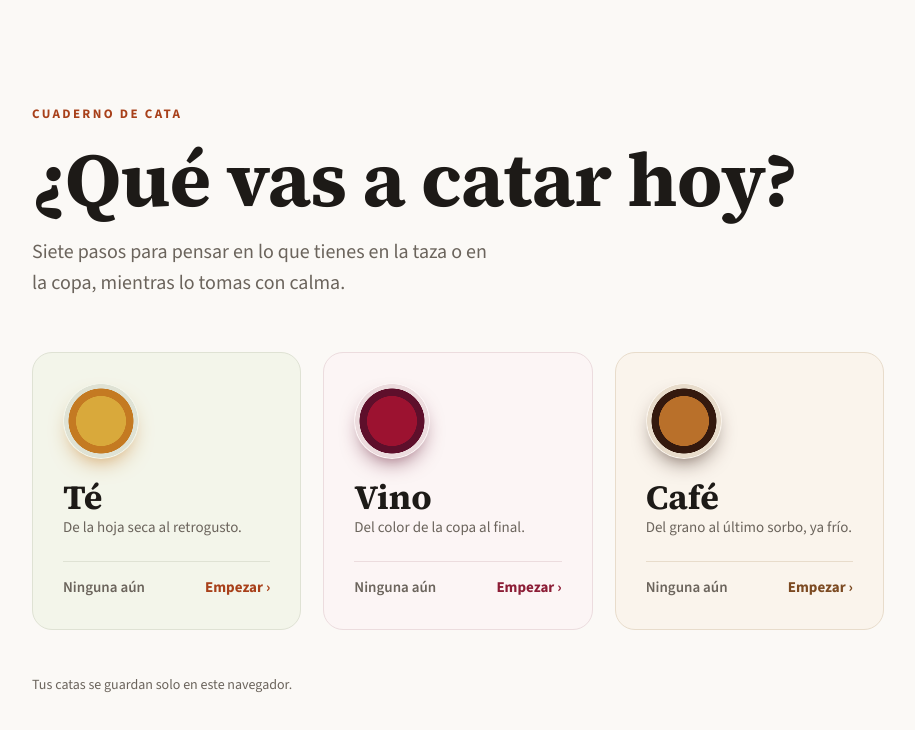
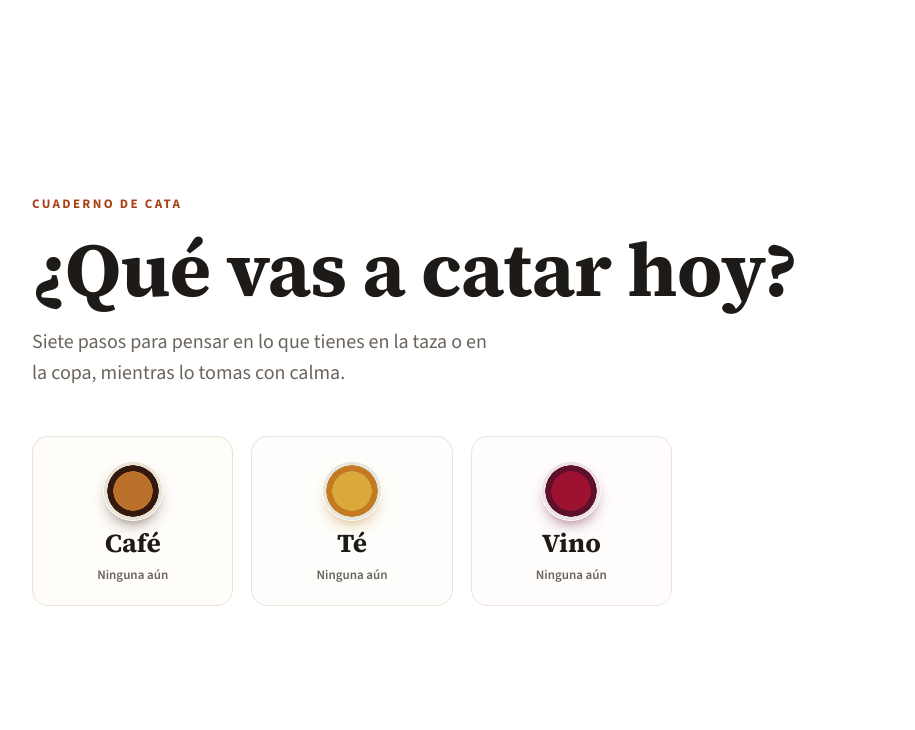
Before and after one commit to iaadileli/cata-te, a website: page index.html in a window 1280 px wide. Shown: the whole page, without its empty margins (182-1097 px from the left). Drawn offline with nearby package versions, Linux system fonts and the light colour scheme.

Commit message:
Portada: tarjetas pequeñas en fila (café, té, vino); fondos casi blancos
Co-Authored-By: Claude Opus 5.5 <noreply@anthropic.com>

```diff
--- a/index.html
+++ b/index.html
@@ -22,10 +22,10 @@
 --bg:light-dark(#ffffff,#15120f);--ink:light-dark(#1d1a17,#efe9e2);--mute:light-dark(#6b645c,#a59c92);
 --line:light-dark(#e6e0d9,#332d27);--card:light-dark(#faf8f5,#1e1a16);
 --cu:light-dark(#a8401a,#e0794a);--leaf:light-dark(#3d4a30,#a9bb92);--cuSoft:light-dark(#f7e7df,#3a2318)}
-:root[data-c=""]{--bg:light-dark(#fbf9f6,#15120f)}
-:root[data-c=te]{--bg:light-dark(#f3f5ea,#13150f);--card:light-dark(#ebeee0,#1b1e16);--line:light-dark(#dfe2d4,#2f3427);--cuSoft:light-dark(#f6e6dc,#38241a)}
-:root[data-c=vino]{--bg:light-dark(#fcf5f5,#170f11);--card:light-dark(#f6eaeb,#21151a);--line:light-dark(#ecdcde,#3a252b);--cu:light-dark(#8c1d36,#e58a9d);--leaf:light-dark(#57304a,#d1a6c0);--cuSoft:light-dark(#f5e1e5,#3b1d25)}
-:root[data-c=cafe]{--bg:light-dark(#faf4ec,#16110c);--card:light-dark(#f3e9dc,#201812);--line:light-dark(#e8dccb,#3a2d21);--cu:light-dark(#7c4a22,#d9a06a);--leaf:light-dark(#4b3a2b,#cbb59a);--cuSoft:light-dark(#f1e2cf,#3a2717)}
+:root[data-c=""]{--bg:light-dark(#ffffff,#15120f)}
+:root[data-c=te]{--bg:light-dark(#fdfefb,#13150f);--card:light-dark(#f8f9f4,#1b1e16);--line:light-dark(#e3e6db,#2f3427)}
+:root[data-c=vino]{--bg:light-dark(#fffcfc,#170f11);--card:light-dark(#fbf6f6,#21151a);--line:light-dark(#ede2e3,#3a252b);--cu:light-dark(#8c1d36,#e58a9d);--leaf:light-dark(#57304a,#d1a6c0);--cuSoft:light-dark(#f7e8eb,#3b1d25)}
+:root[data-c=cafe]{--bg:light-dark(#fffdf9,#16110c);--card:light-dark(#faf6f0,#201812);--line:light-dark(#ebe2d6,#3a2d21);--cu:light-dark(#7c4a22,#d9a06a);--leaf:light-dark(#4b3a2b,#cbb59a);--cuSoft:light-dark(#f5eadc,#3a2717)}
 :root[data-theme=light]{color-scheme:light}:root[data-theme=dark]{color-scheme:dark}
 *{box-sizing:border-box;min-width:0}
 body{margin:0;background:var(--bg);color:var(--ink);font:16px/1.55 "Source Sans 3",system-ui,sans-serif;overflow-x:clip}
@@ -85,19 +85,15 @@ input[type=range]{padding:0;border:0;accent-color:var(--cu);min-height:36px}
 #portada .sobre{font-size:13px;font-weight:700;letter-spacing:.18em;text-transform:uppercase;color:var(--cu);margin:0 0 14px}
 #portada h1{font-size:clamp(40px,7.5vw,76px);letter-spacing:-.01em}
 #portada .lema{color:var(--mute);font-size:clamp(17px,2vw,20px);margin:14px 0 0;max-width:46ch}
-.puertas{display:grid;grid-template-columns:repeat(auto-fit,minmax(min(100%,250px),1fr));gap:clamp(14px,2vw,22px);margin-top:clamp(30px,5vw,54px)}
-.puerta{--cu:var(--p);display:grid;grid-template-rows:auto 1fr auto;gap:10px;padding:clamp(22px,3vw,30px);border-radius:20px;background:var(--pb);border:1px solid var(--pl);color:var(--ink);text-decoration:none;position:relative;overflow:hidden}
-.puerta .taza{width:76px;height:76px;border-radius:50%;margin-bottom:10px;background:radial-gradient(circle at 50% 50%,var(--t2) 0 46%,var(--t1) 47% 60%,var(--pl) 61% 68%,transparent 69%);box-shadow:0 10px 24px -12px var(--t1)}
-.puerta h2{font-size:clamp(28px,3.4vw,34px)}
-.puerta p{margin:0;color:var(--mute);font-size:15px;max-width:30ch}
-.puerta .ir{display:flex;justify-content:space-between;align-items:center;margin-top:12px;padding-top:14px;border-top:1px solid var(--pl);font-weight:700;color:var(--p);font-size:15px}
-.puerta .ir span:first-child{color:var(--mute);font-weight:600}
-.puerta[data-c=te]{--p:light-dark(#a8401a,#e0794a);--pb:light-dark(#f3f5ea,#13150f);--pl:light-dark(#dfe2d4,#2f3427);--t1:#c47a22;--t2:#d9a93b}
-.puerta[data-c=vino]{--p:light-dark(#8c1d36,#e58a9d);--pb:light-dark(#fcf5f5,#170f11);--pl:light-dark(#ecdcde,#3a252b);--t1:#5e0f2b;--t2:#9c1230}
-.puerta[data-c=cafe]{--p:light-dark(#7c4a22,#d9a06a);--pb:light-dark(#faf4ec,#16110c);--pl:light-dark(#e8dccb,#3a2d21);--t1:#34190e;--t2:#b9702a}
-.nota-pie{color:var(--mute);font-size:14px;margin:clamp(28px,4vw,44px) 0 0}
-@media(prefers-reduced-motion:no-preference){.puerta{transition:transform .2s,box-shadow .2s,border-color .2s}.puerta:hover{transform:translateY(-3px);box-shadow:0 18px 40px -24px var(--t1);border-color:var(--p)}}
-@media(max-width:600px){.puerta{grid-template-columns:auto minmax(0,1fr);grid-template-rows:auto;align-items:center;column-gap:18px}.puerta .taza{width:60px;height:60px;margin:0;grid-row:1/3}.puerta .ir{grid-column:1/-1;margin-top:4px}}
+.puertas{display:grid;grid-template-columns:repeat(3,minmax(0,1fr));gap:clamp(8px,2vw,18px);margin-top:clamp(28px,5vw,48px);max-width:640px}
+.puerta{--cu:var(--p);display:flex;flex-direction:column;align-items:center;gap:8px;padding:clamp(16px,3vw,24px) 6px clamp(14px,2.4vw,20px);border-radius:16px;background:var(--pb);border:1px solid var(--pl);color:var(--ink);text-decoration:none;text-align:center}
+.puerta .taza{width:clamp(44px,9vw,60px);aspect-ratio:1;border-radius:50%;background:radial-gradient(circle at 50% 50%,var(--t2) 0 46%,var(--t1) 47% 60%,var(--pl) 61% 68%,transparent 69%);box-shadow:0 8px 18px -10px var(--t1)}
+.puerta h2{font-size:clamp(20px,3.4vw,26px)}
+.puerta [data-n]{color:var(--mute);font-size:13px;font-weight:600}
+.puerta[data-c=te]{--p:light-dark(#a8401a,#e0794a);--pb:light-dark(#fdfefb,#13150f);--pl:light-dark(#e3e6db,#2f3427);--t1:#c47a22;--t2:#d9a93b}
+.puerta[data-c=vino]{--p:light-dark(#8c1d36,#e58a9d);--pb:light-dark(#fffcfc,#170f11);--pl:light-dark(#ede2e3,#3a252b);--t1:#5e0f2b;--t2:#9c1230}
+.puerta[data-c=cafe]{--p:light-dark(#7c4a22,#d9a06a);--pb:light-dark(#fffdf9,#16110c);--pl:light-dark(#ebe2d6,#3a2d21);--t1:#34190e;--t2:#b9702a}
+@media(prefers-reduced-motion:no-preference){.puerta{transition:transform .2s,box-shadow .2s,border-color .2s}.puerta:hover{transform:translateY(-3px);box-shadow:0 14px 30px -20px var(--t1);border-color:var(--p)}}
 @media(max-width:600px){.liquor{grid-template-columns:repeat(3,minmax(0,1fr))}.sl{grid-template-columns:7em minmax(0,1fr) 2em}.entry{grid-template-columns:36px minmax(0,1fr)}.entry .n{grid-column:2;text-align:left}.entry .dot{width:36px;height:36px}}
 @media(prefers-reduced-motion:no-preference){.sw i{transition:transform .15s}.sw:hover i{transform:translateY(-2px)}}
 </style>
@@ -108,11 +104,10 @@ input[type=range]{padding:0;border:0;accent-color:var(--cu);min-height:36px}
 <h1>¿Qué vas a catar hoy?</h1>
 <p class="lema">Siete pasos para pensar en lo que tienes en la taza o en la copa, mientras lo tomas con calma.</p>
 <div class="puertas" role="group" aria-label="Elige la cata">
-<a class="puerta" data-c="te" href="#te/nueva"><span class="taza" aria-hidden="true"></span><div><h2>Té</h2><p>De la hoja seca al retrogusto.</p></div><div class="ir"><span data-n="te"></span><span>Empezar ›</span></div></a>
-<a class="puerta" data-c="vino" href="#vino/nueva"><span class="taza" aria-hidden="true"></span><div><h2>Vino</h2><p>Del color de la copa al final.</p></div><div class="ir"><span data-n="vino"></span><span>Empezar ›</span></div></a>
-<a class="puerta" data-c="cafe" href="#cafe/nueva"><span class="taza" aria-hidden="true"></span><div><h2>Café</h2><p>Del grano al último sorbo, ya frío.</p></div><div class="ir"><span data-n="cafe"></span><span>Empezar ›</span></div></a>
+<a class="puerta" data-c="cafe" href="#cafe/nueva"><span class="taza" aria-hidden="true"></span><h2>Café</h2><span data-n="cafe"></span></a>
+<a class="puerta" data-c="te" href="#te/nueva"><span class="taza" aria-hidden="true"></span><h2>Té</h2><span data-n="te"></span></a>
+<a class="puerta" data-c="vino" href="#vino/nueva"><span class="taza" aria-hidden="true"></span><h2>Vino</h2><span data-n="vino"></span></a>
 </div>
-<p class="nota-pie">Tus catas se guardan solo en este navegador.</p>
 </main>
 <div class="wrap" id="cata">
 <header>
```
Also changed, not shown: test/probar.mjs (+1 -1 lines).
